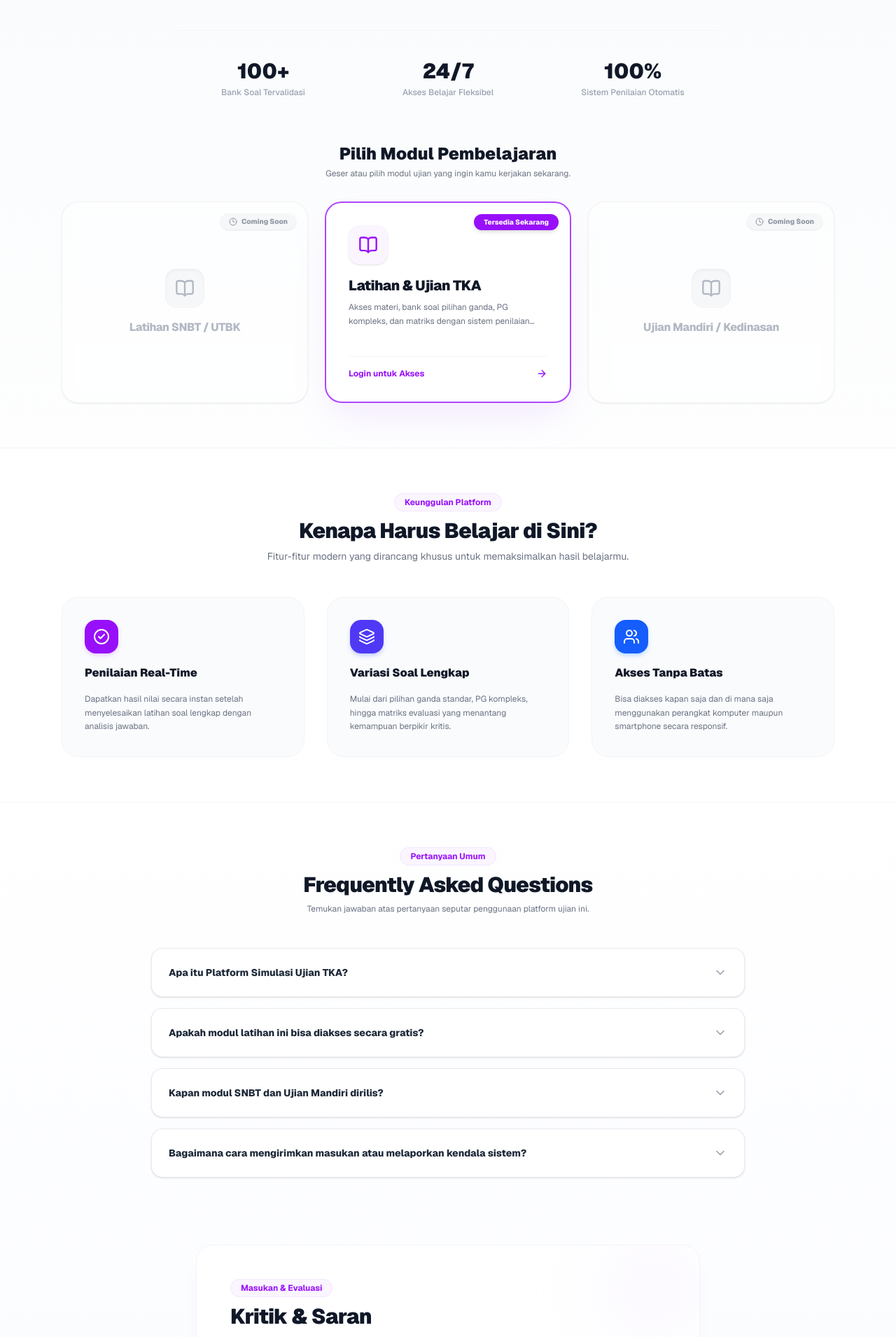
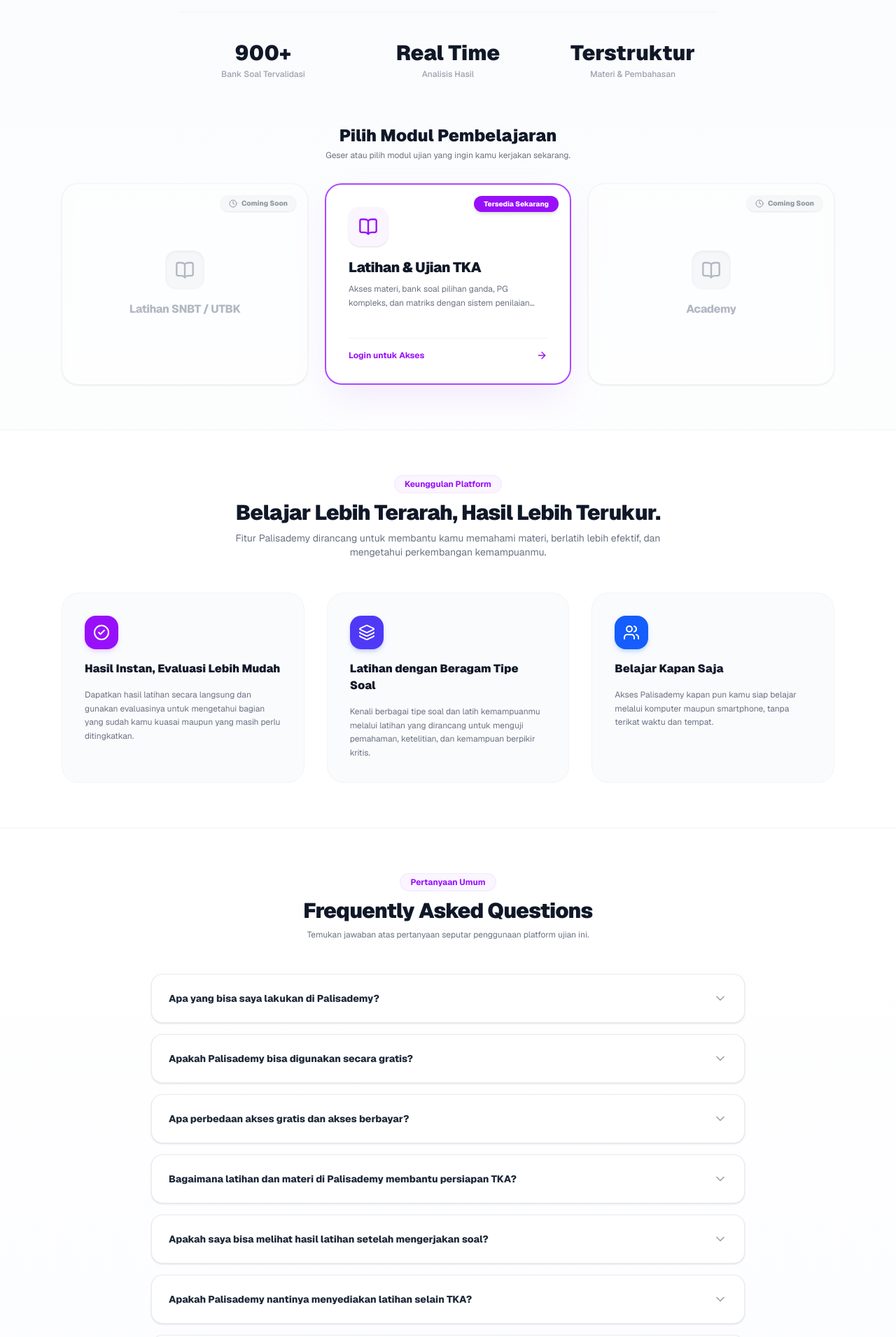
Before and after one commit to raytama16/project-tka, a Next.js app: page / in a window 1280 px wide. Shown: the part 507-2418 px from the top of the page at 70% size. Built offline with nearby package versions, Linux system fonts and the light colour scheme; no server answers.

Commit message:
perbaikan tampilan dan bbrp pituy

```diff
--- a/src/app/history/page.tsx
+++ b/src/app/history/page.tsx
@@ -144,7 +144,7 @@
             </div>
 
             <button
-              onClick={() => router.push('/subjects')}
+              onClick={() => router.push('/mapel-tka')}
               className="bg-white text-blue-700 hover:bg-blue-50 px-5 py-3 rounded-2xl text-xs font-black transition shadow-md flex items-center gap-2 cursor-pointer shrink-0"
             >
               <BookOpen className="w-4 h-4" />
--- a/src/app/page.tsx
+++ b/src/app/page.tsx
@@ -132,22 +132,41 @@
 
   const faqData = [
   {
-      question: "Apa itu Platform Simulasi Ujian TKA?",
-      answer: "Platform ini adalah media pembelajaran dan evaluasi digital mandiri yang dirancang untuk membantu siswa melatih kemampuan akademik secara terstruktur dengan sistem penilaian otomatis."
+    question: "Apa yang bisa saya lakukan di Palisademy?",
+    answer:
+      "Palisademy adalah platform persiapan ujian yang membantu kamu belajar melalui materi, latihan soal, dan simulasi yang disusun secara terstruktur. Saat ini, Palisademy berfokus pada persiapan TKA untuk membantu kamu belajar dan berlatih dengan lebih terarah."
   },
   {
-      question: "Apakah modul latihan ini bisa diakses secara gratis?",
-      answer: "Ya! Modul Latihan & Ujian TKA saat ini dapat diakses secara bebas untuk mendukung proses belajar siswa tanpa dipungut biaya."
+    question: "Apakah Palisademy bisa digunakan secara gratis?",
+    answer:
+      "Bisa. Palisademy menyediakan sejumlah materi dan latihan TKA yang dapat kamu akses secara gratis. Jika ingin mendapatkan akses ke lebih banyak materi, latihan, dan fitur pembelajaran, kamu dapat menggunakan paket berbayar yang tersedia."
   },
   {
-      question: "Kapan modul SNBT dan Ujian Mandiri dirilis?",
-      answer: "Modul tambahan seperti SNBT/UTBK serta Ujian Mandiri/Kedinasan sedang dalam tahap pengembangan intensif dan akan segera dirilis dalam waktu dekat."
+    question: "Apa perbedaan akses gratis dan akses berbayar?",
+    answer:
+      "Akses gratis memberikan kesempatan untuk mencoba sebagian materi dan latihan yang tersedia di Palisademy. Akses berbayar memberikan akses yang lebih lengkap sehingga kamu dapat menggunakan lebih banyak materi, latihan, dan konten persiapan yang tersedia di platform."
   },
   {
-      question: "Bagaimana cara mengirimkan masukan atau melaporkan kendala sistem?",
-      answer: "Anda dapat menggunakan formulir Kritik & Saran yang tersedia di bagian bawah halaman ini. Setiap pesan akan langsung terkirim ke tim pengembang."
+    question: "Bagaimana latihan dan materi di Palisademy membantu persiapan TKA?",
+    answer:
+      "Materi dan latihan disusun berdasarkan topik agar kamu dapat belajar secara bertahap. Kamu bisa memahami materi, menguji pemahaman melalui latihan soal, kemudian mengevaluasi hasilnya untuk mengetahui bagian yang masih perlu ditingkatkan."
+  },
+  {
+    question: "Apakah saya bisa melihat hasil latihan setelah mengerjakan soal?",
+    answer:
+      "Ya. Setelah menyelesaikan latihan, kamu dapat melihat hasil pengerjaan untuk membantu mengevaluasi pemahamanmu. Gunakan hasil tersebut sebagai acuan untuk menentukan materi yang perlu kamu pelajari kembali."
+  },
+  {
+    question: "Apakah Palisademy nantinya menyediakan latihan selain TKA?",
+    answer:
+      "Ya. TKA adalah tahap awal pengembangan Palisademy. Ke depannya, kami berencana menghadirkan persiapan SNBT serta Academy Skills untuk membantu siswa mengembangkan kemampuan akademik dan keterampilan yang relevan di luar ujian."
+  },
+  {
+    question: "Bagaimana jika saya menemukan kesalahan atau mengalami kendala?",
+    answer:
+      "Kami sangat terbuka terhadap masukan. Jika kamu menemukan kesalahan pada soal atau materi, maupun mengalami kendala saat menggunakan platform, silakan sampaikan melalui formulir Kritik & Saran agar tim Palisademy dapat menindaklanjutinya."
   }
-  ]
+];
 
   return (
     <main className="min-h-screen bg-linear-to-b from-slate-50 via-white to-indigo-50/30 dark:bg-slate-50 dark:text-gray-900 flex flex-col justify-between selection:bg-purple-600 selection:text-white font-sans text-gray-900">
@@ -298,27 +317,27 @@
 
         {/* Judul Utama */}
         <h1 className="text-4xl md:text-6xl font-black text-gray-900 tracking-tight max-w-4xl leading-[1.15]">
-          Persiapkan Ujian Terbaikmu Bersama <span className="text-transparent bg-clip-text bg-linear-to-r from-purple-600 via-indigo-600 to-blue-600">Sistem Evaluasi Terpadu</span>
+          Persiapkan TKA dengan Strategi, <span className="text-transparent bg-clip-text bg-linear-to-r from-purple-600 via-indigo-600 to-blue-600">Bukan Sekadar Menghafal.</span>
         </h1>
 
         {/* Deskripsi Web */}
         <p className="text-sm md:text-base text-gray-500 mt-6 max-w-2xl leading-relaxed">
-          Website ini dirancang khusus untuk membantu siswa menguji kemampuan akademik melalui bank soal terstruktur, latihan berbasis bobot nilai yang akurat, serta materi pembelajaran mendalam.
+         Latih kemampuanmu melalui soal-soal terstruktur, pahami materi yang belum dikuasai, dan pantau perkembanganmu dari waktu ke waktu.
         </p>
 
         {/* Statistik Singkat */}
         <div className="grid grid-cols-2 md:grid-cols-3 gap-6 w-full max-w-3xl mt-10 pt-10 border-t border-gray-100">
           <div className="flex flex-col items-center">
-            <span className="text-2xl md:text-3xl font-black text-gray-900">100+</span>
+            <span className="text-2xl md:text-3xl font-black text-gray-900">900+</span>
             <span className="text-xs text-gray-400 font-medium mt-1">Bank Soal Tervalidasi</span>
           </div>
           <div className="flex flex-col items-center">
-            <span className="text-2xl md:text-3xl font-black text-gray-900">24/7</span>
-            <span className="text-xs text-gray-400 font-medium mt-1">Akses Belajar Fleksibel</span>
+            <span className="text-2xl md:text-3xl font-black text-gray-900">Real Time</span>
+            <span className="text-xs text-gray-400 font-medium mt-1">Analisis Hasil</span>
           </div>
           <div className="col-span-2 md:col-span-1 flex flex-col items-center">
-            <span className="text-2xl md:text-3xl font-black text-gray-900">100%</span>
-            <span className="text-xs text-gray-400 font-medium mt-1">Sistem Penilaian Otomatis</span>
+            <span className="text-2xl md:text-3xl font-black text-gray-900">Terstruktur</span>
+            <span className="text-xs text-gray-400 font-medium mt-1">Materi & Pembahasan</span>
           </div>
         </div>
 
@@ -381,7 +400,7 @@
               <div className="w-14 h-14 bg-gray-100 rounded-2xl flex items-center justify-center text-gray-400 mb-4 shadow-inner">
                 <BookOpen className="w-7 h-7" />
               </div>
-              <h3 className="text-base font-extrabold text-gray-400 tracking-tight">Ujian Mandiri / Kedinasan</h3>
+              <h3 className="text-base font-extrabold text-gray-400 tracking-tight">Academy</h3>
             </div>
 
           </div>
@@ -468,10 +487,10 @@
               Keunggulan Platform
             </span>
             <h2 className="text-2xl md:text-3xl font-black text-gray-900 mt-3 tracking-tight">
-              Kenapa Harus Belajar di Sini?
+              Belajar Lebih Terarah, Hasil Lebih Terukur.
             </h2>
             <p className="text-xs md:text-sm text-gray-500 mt-2">
-              Fitur-fitur modern yang dirancang khusus untuk memaksimalkan hasil belajarmu.
+              Fitur Palisademy dirancang untuk membantu kamu memahami materi, berlatih lebih efektif, dan mengetahui perkembangan kemampuanmu.
             </p>
           </div>
 
@@ -480,9 +499,9 @@
               <div className="w-12 h-12 bg-purple-600 text-white rounded-2xl flex items-center justify-center shadow-md shadow-purple-200">
                 <CheckCircle2 className="w-6 h-6" />
               </div>
-              <h3 className="text-base font-black text-gray-900">Penilaian Real-Time</h3>
+              <h3 className="text-base font-black text-gray-900">Hasil Instan, Evaluasi Lebih Mudah</h3>
               <p className="text-xs text-gray-500 leading-relaxed">
-                Dapatkan hasil nilai secara instan setelah menyelesaikan latihan soal lengkap dengan analisis jawaban.
+                Dapatkan hasil latihan secara langsung dan gunakan evaluasinya untuk mengetahui bagian yang sudah kamu kuasai maupun yang masih perlu ditingkatkan.
               </p>
             </div>
 
@@ -490,9 +509,9 @@
               <div className="w-12 h-12 bg-indigo-600 text-white rounded-2xl flex items-center justify-center shadow-md shadow-indigo-200">
                 <Layers className="w-6 h-6" />
               </div>
-              <h3 className="text-base font-black text-gray-900">Variasi Soal Lengkap</h3>
+              <h3 className="text-base font-black text-gray-900">Latihan dengan Beragam Tipe Soal</h3>
               <p className="text-xs text-gray-500 leading-relaxed">
-                Mulai dari pilihan ganda standar, PG kompleks, hingga matriks evaluasi yang menantang kemampuan berpikir kritis.
+               Kenali berbagai tipe soal dan latih kemampuanmu melalui latihan yang dirancang untuk menguji pemahaman, ketelitian, dan kemampuan berpikir kritis.
               </p>
             </div>
 
@@ -500,9 +519,9 @@
               <div className="w-12 h-12 bg-blue-600 text-white rounded-2xl flex items-center justify-center shadow-md shadow-blue-200">
                 <Users className="w-6 h-6" />
               </div>
-              <h3 className="text-base font-black text-gray-900">Akses Tanpa Batas</h3>
+              <h3 className="text-base font-black text-gray-900">Belajar Kapan Saja</h3>
               <p className="text-xs text-gray-500 leading-relaxed">
-                Bisa diakses kapan saja dan di mana saja menggunakan perangkat komputer maupun smartphone secara responsif.
+                Akses Palisademy kapan pun kamu siap belajar melalui komputer maupun smartphone, tanpa terikat waktu dan tempat.
               </p>
             </div>
           </div>
@@ -559,9 +578,9 @@
             <span className="text-xs font-bold text-purple-600 bg-purple-50 px-3.5 py-1 rounded-full border border-purple-100">
               Masukan &amp; Evaluasi
             </span>
-            <h2 className="text-2xl md:text-3xl font-black text-gray-900 mt-3 tracking-tight">Kritik &amp; Saran</h2>
+            <h2 className="text-2xl md:text-3xl font-black text-gray-900 mt-3 tracking-tight">Bantu Kami Menjadi Lebih Baik</h2>
             <p className="text-xs md:text-sm text-gray-500 mt-2 leading-relaxed">
-              Punya masukan berharga atau menemukan kendala pada platform ini? Kirimkan langsung melalui formulir di bawah agar kami bisa terus meningkatkannya.
+              Menemukan kendala, memiliki ide, atau punya masukan tentang pengalamanmu di Palisademy? Sampaikan kepada kami. Setiap masukan membantu kami mengembangkan platform yang lebih baik untuk kamu.
             </p>
           </div>
 
@@ -589,12 +608,12 @@
             </div>
 
             <div className="flex flex-col gap-2">
-              <label className="text-xs font-bold text-gray-700">Pesan, Kritik, atau Saran</label>
+              <label className="text-xs font-bold text-gray-700">Apa yang ingin kamu sampaikan?</label>
               <textarea
                 name="message"
                 rows={4}
                 required
-                placeholder="Tuliskan masukan atau laporan kendala di sini..."
+                placeholder="Ceritakan masukan, ide, atau kendala yang kamu temukan..."
                 className="px-4 py-3.5 rounded-2xl border border-gray-200 text-xs focus:outline-none focus:ring-2 focus:ring-purple-500 bg-gray-50/50 resize-none font-medium"
               />
             </div>
```
Also changed, not shown: src/app/mapel-tka/page.tsx (+132 -20 lines). Lines whose indentation alone changed are shown as unchanged.
